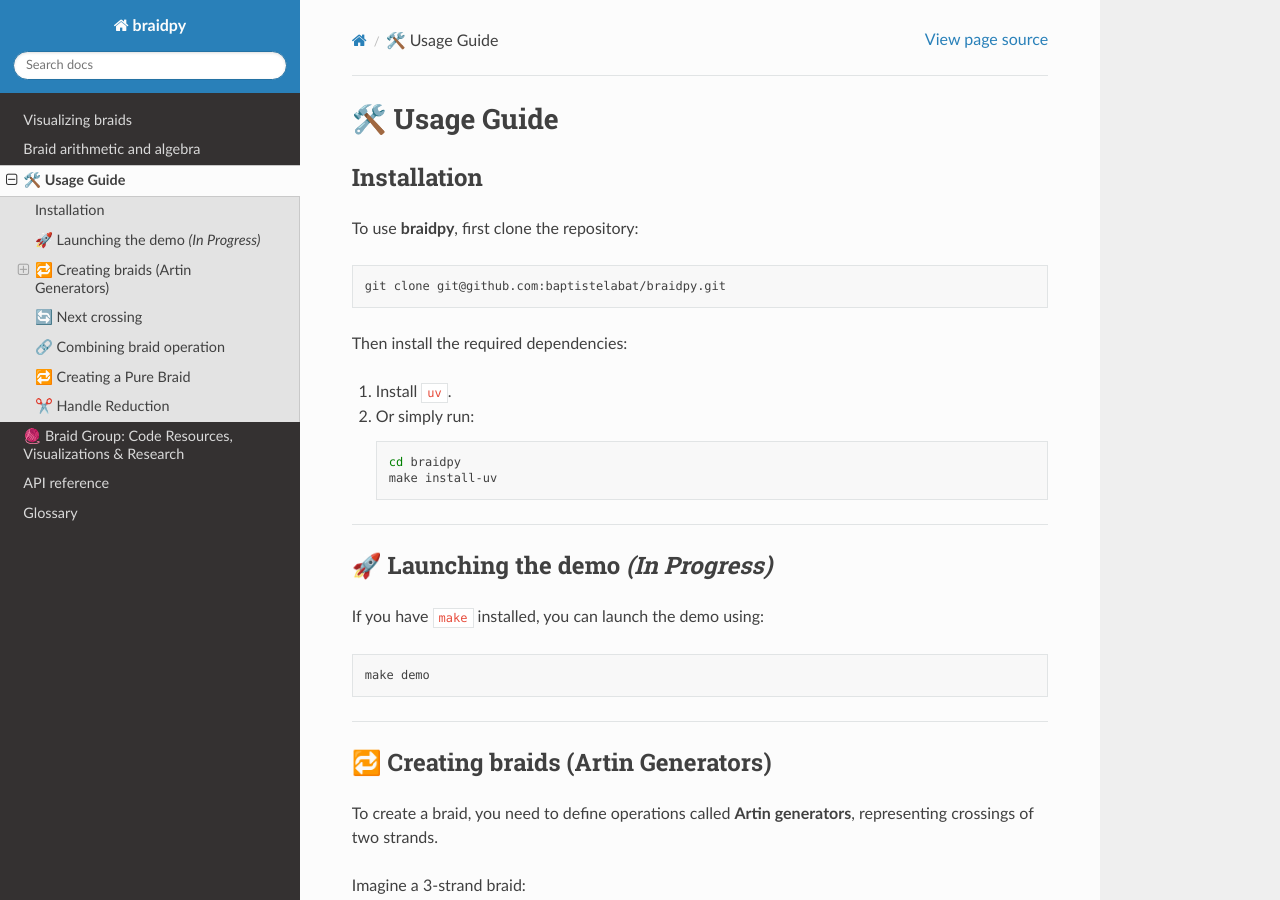
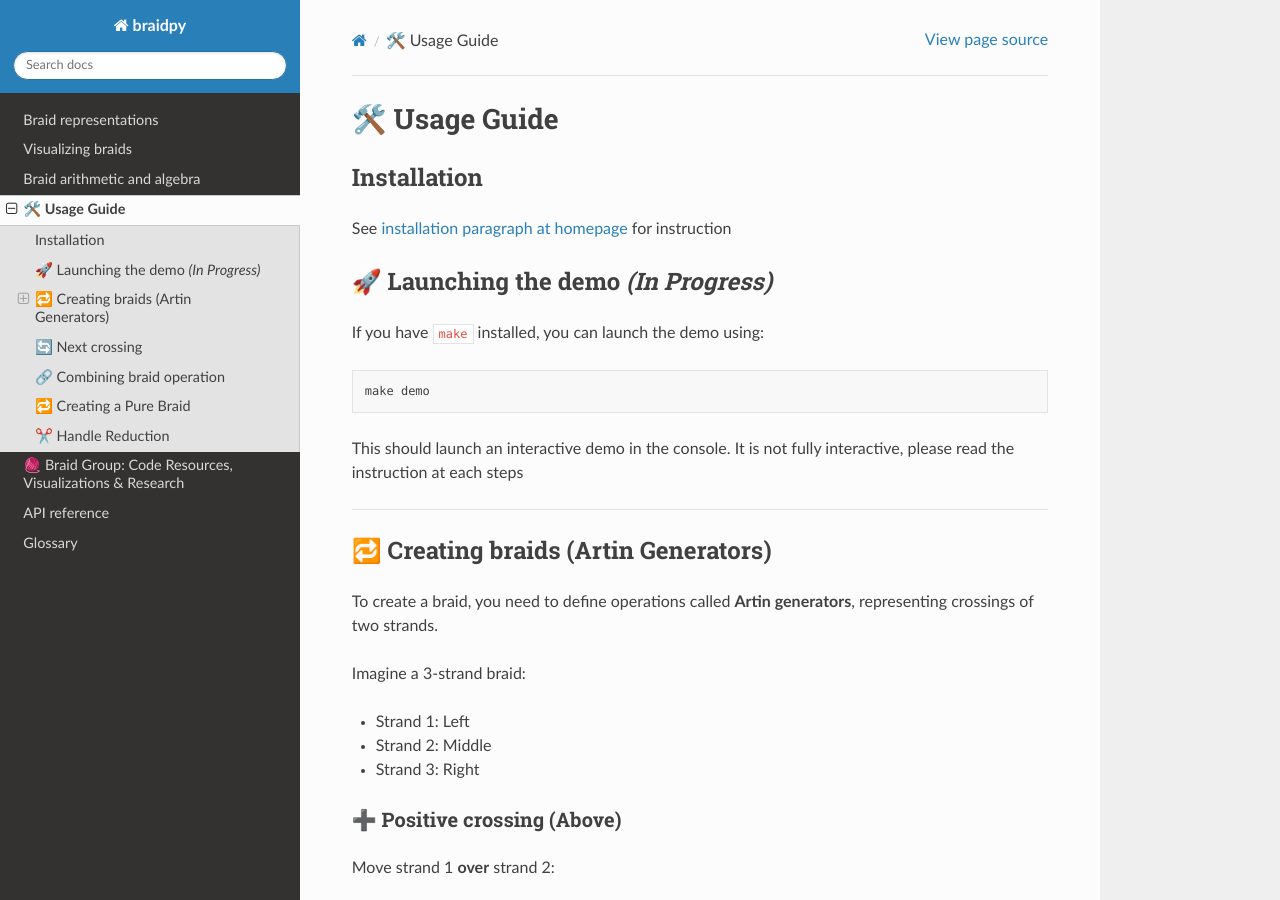
Before and after one commit to baptistelabat/braidpy, a Sphinx documentation site: the page built from docs/source/usage.md, in a window 1280 px wide and 900 px high. Built offline with Sphinx 7.4.7 and the Read the Docs theme 3.1.0, drawn with Linux system fonts in a browser that asks for light colours; pages that are not in the unit, such as notebooks, are missing from menus.

Commit message:
Improve doc

````diff
--- a/docs/source/usage.md
+++ b/docs/source/usage.md
@@ -2,24 +2,7 @@
 
 (Installation)=
 ## Installation
-
-To use **braidpy**, first clone the repository:
-
-```bash
-git clone git@github.com:baptistelabat/braidpy.git
-```
-
-Then install the required dependencies:
-
-1. Install [`uv`](https://docs.astral.sh/uv/getting-started/installation).
-2. Or simply run:
-
-   ```bash
-   cd braidpy
-   make install-uv
-   ```
-
----
+See [installation paragraph at homepage](index.md) for instruction
 
 ## 🚀 Launching the demo *(In Progress)*
 
@@ -28,6 +11,9 @@
 ```bash
 make demo
 ```
+
+This should launch an interactive demo in the console.
+It is not fully interactive, please read the instruction at each steps
 
 ---
 
````
Also changed, not shown: README.md (+36 -12 lines), docs/source/index.md (+2 -2 lines), braid_plot.png (added), docs/source/braid_plot.png (added).
